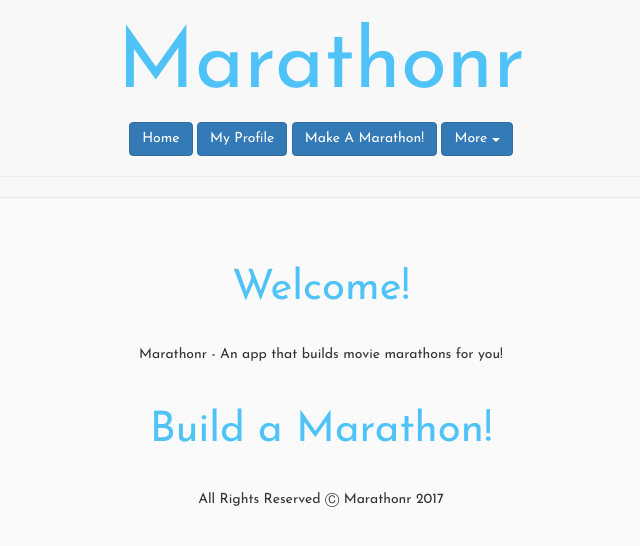
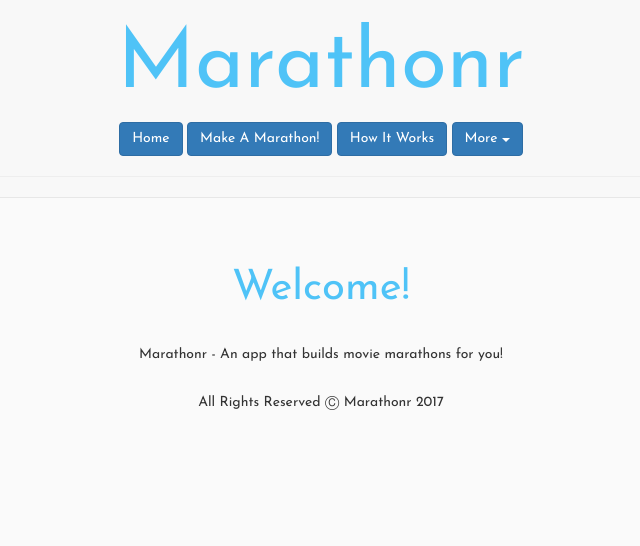
Before and after one commit to jamesnsummers/Marathonr-App, a Django app: page /home/ in a window 1280 px wide. Shown: the top 546 px of the page, without its empty margins (319-959 px from the left). Run offline with Django 3.2, Linux system fonts and the light colour scheme; a user stored in the database is signed in; parts of the project's set-up code (start-up, migrations or seed data) failed here and were passed over; some libraries are stand-ins or nearby versions.

Commit message:
adjusting buttons on navbar

```diff
--- a/Marathonr/main_app/static/style.css
+++ b/Marathonr/main_app/static/style.css
@@ -78,6 +78,10 @@ footer {
   text-align: center;
 }
 
+#buildBtn {
+  padding: 10px;
+}
+
 form {
   border: black solid 2px;
   border-radius: 20px;
--- a/Marathonr/main_app/templates/base.html
+++ b/Marathonr/main_app/templates/base.html
@@ -13,21 +13,21 @@
         <a href="/home"><h1>Marathonr</h1></a>
         {% if user.is_authenticated %}
         <a class="greeting" href="/home"><button type="button" class="btn btn-primary"> Home </button></a>
-        <a class="greeting" href="{% url 'profile' user.username %}"><button type="button" class="btn btn-primary">My Profile</button></a>
         <a class="greeting" href="{% url 'form-one' %}"><button type="button" class="btn btn-primary">Make A Marathon!</button></a>
+        <a class="greeting" href="/about"><button type="button" class="btn btn-primary">How It Works</button></a>
         <div class="btn-group">
           <button type="button" class="btn btn-primary dropdown-toggle" data-toggle="dropdown">
             More <span class="caret"></span>
           </button>
           <ul class="dropdown-menu">
-            <li><a  class="greeting" href="/about">How It Works</a></li>
+            <li><a class="greeting" href="{% url 'profile' user.username %}">My Profile</a></li>
             <li><a class="greeting" href="{% url 'logout' %}">Logout</a></li>
           </ul>
         </div>
          {% else %}
              <a class="greeting" href="{% url 'login' %}"><button type="button" class="btn btn-primary">Login</button></a>
              <a class="greeting" href="{% url 'signup' %}"><button type="button" class="btn btn-primary">Signup</button></a>
-             <a  class="greeting" href="/about"><button type="button" class="btn btn-primary">How It Works</button></a>
+             <a class="greeting" href="/about"><button type="button" class="btn btn-primary">How It Works</button></a>
          {% endif %}
         <hr />
       </div>
--- a/Marathonr/main_app/templates/form-two.html
+++ b/Marathonr/main_app/templates/form-two.html
@@ -9,7 +9,6 @@
       <h3>Step 2</h3><br>
       {% for movie in movies %}
        <input class="checkbox" type="checkbox" name="{{ movie.title }}"> <h4>Title: {{ movie.title }}</h4></input>
-
        <h4>Rating:
          {% if movie.ratings %}
            {% for rating in movie.ratings %}
--- a/Marathonr/main_app/templates/home.html
+++ b/Marathonr/main_app/templates/home.html
@@ -5,7 +5,7 @@
   {% if user.is_authenticated %}
     <h3>Welcome!</h3>
     <h5>Marathonr - An app that builds movie marathons for you!</h5>
-    <a href="/form-one"><h3>Build a Marathon!</h3></a>
+    <br>
     {% else %}
     <h4>Please use the links above to login or sign up to use Marathonr</h4>
   {% endif %}
--- a/Marathonr/main_app/templates/signup.html
+++ b/Marathonr/main_app/templates/signup.html
@@ -1,10 +1,12 @@
 {% extends 'base.html' %}
 
 {% block content %}
-  <h2>Sign up</h2>
-  <form class="col-md-12" id="signupForm" method="post">
+<h3>Sign up</h3>
+<div class="container">
+  <form class="col-md-8 col-sm-offset-2" id="signupForm" method="post">
     {% csrf_token %}
     {{ form.as_p }}
     <button class="submitBtn" type="submit">Sign up</button>
   </form>
+</div>
 {% endblock %}
```
Also changed, not shown: Marathonr/main_app/templates/login.html (+7 -5 lines), Marathonr/db.sqlite3.
